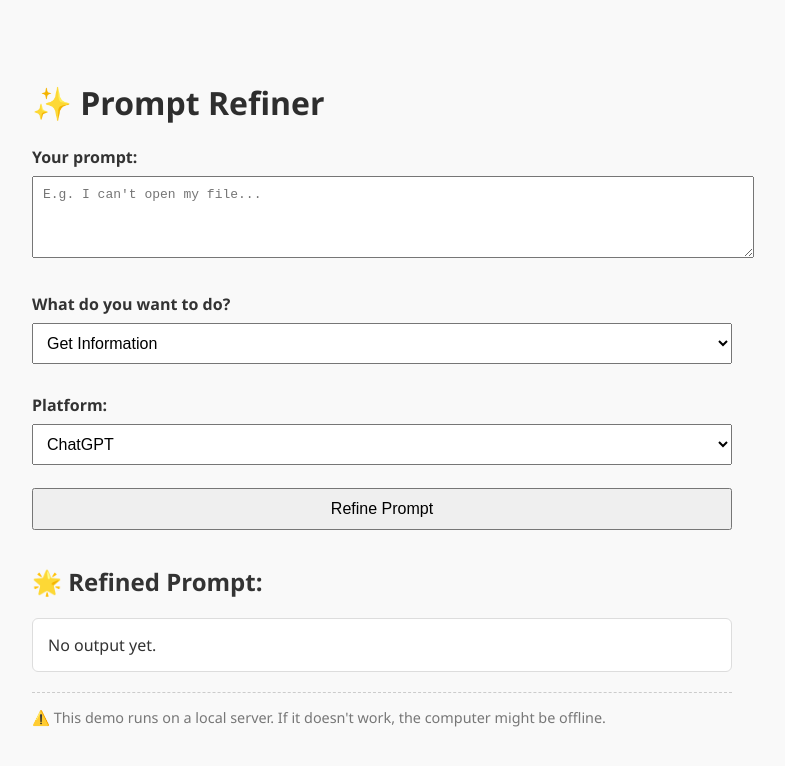
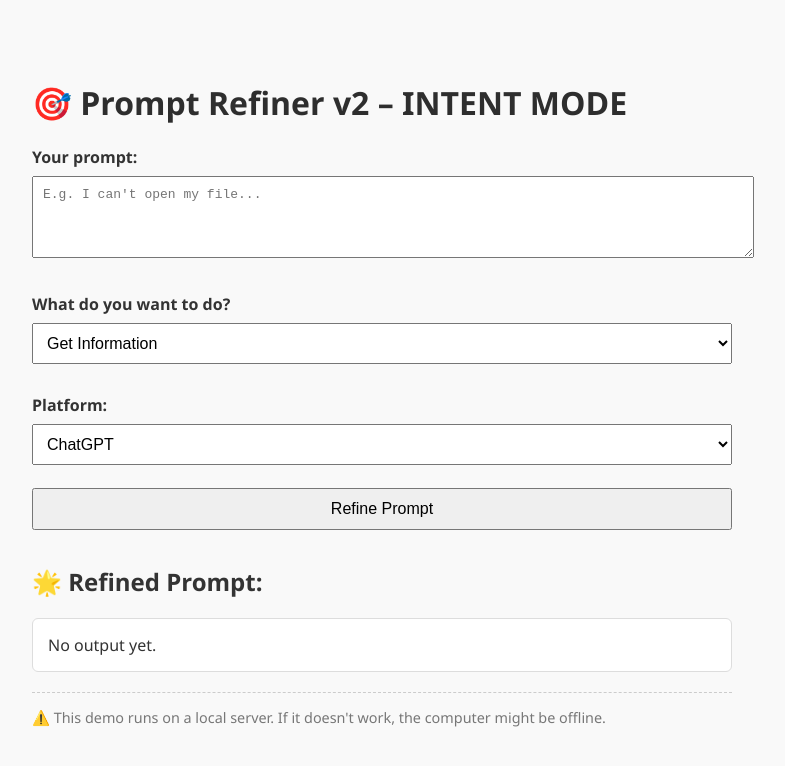
Before and after one commit to beyzabetulcelik/prompt-refiner, a plain HTML site: page index.html in a window 1280 px wide. Shown: the whole page, without its empty margins (258-1043 px from the left). Drawn offline with Linux system fonts and the light colour scheme.

Commit message:
index.html

```diff
--- a/index.html
+++ b/index.html
@@ -14,7 +14,7 @@
   </style>
 </head>
 <body>
-  <h1>✨ Prompt Refiner</h1>
+<h1>🎯 Prompt Refiner v2 – INTENT MODE</h1>
 
   <label for="prompt">Your prompt:</label>
   <textarea id="prompt" rows="4" placeholder="E.g. I can't open my file..."></textarea>
```
